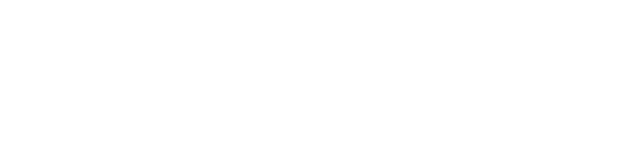
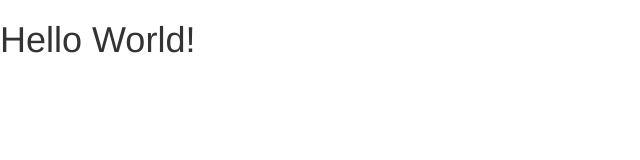
Before and after one commit to SlappyPhil/TrustfulPaymentSystems, a plain HTML site: page index.html in a window 1280 px wide. Shown: the whole page, without its empty margins (0-640 px from the left). Drawn offline with Linux system fonts and the light colour scheme.

Commit message:
hello world test

```diff
--- a/index.html
+++ b/index.html
@@ -2,11 +2,12 @@
 <html>
 
   <head>
-      <title>Page Title</title>
+      <title>Trustful Payment Systems</title>
       <link rel="stylesheet" href="css/bootstrap.css">
   </head>
 
   <body>
+    <h1>Hello World!</h1>
   </body>
 
 </html>
```
